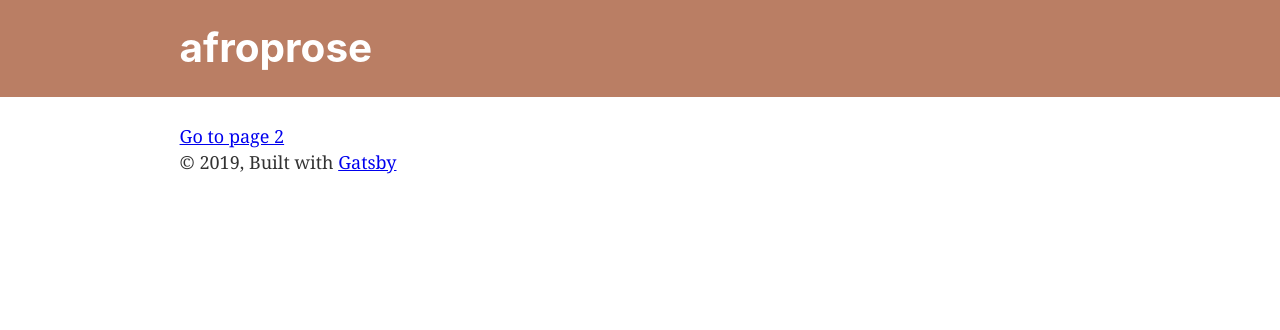
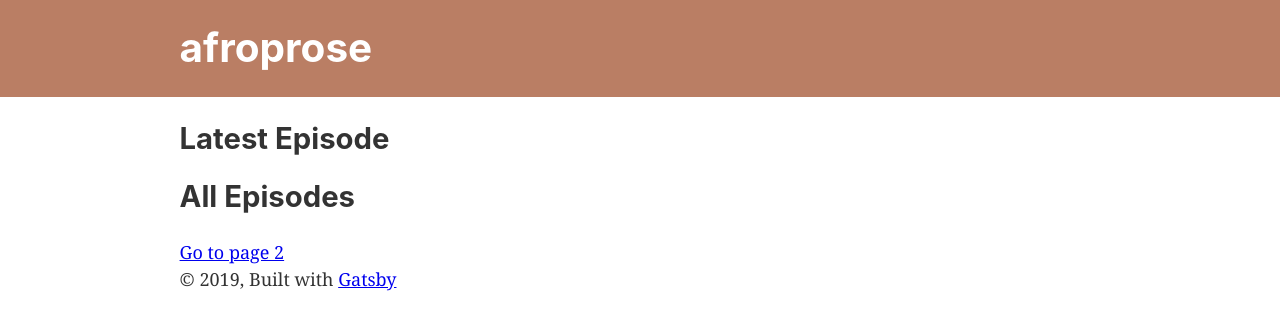
Before and after one commit to brandonkearns/afropro.se, a Gatsby site: page / in a window 1280 px wide. Built offline with nearby package versions, Linux system fonts and the light colour scheme; Gatsby itself is replaced by a stand-in of ours.

Commit message:
Adds placeholder for latest and all episodes

```diff
--- a/src/pages/index.js
+++ b/src/pages/index.js
@@ -8,7 +8,8 @@ import SEO from "../components/seo"
 const IndexPage = () => (
   <Layout>
     <SEO title="Home" />
-
+    <h2>Latest Episode</h2>
+    <h2>All Episodes</h2>
     <Link to="/page-2/">Go to page 2</Link>
   </Layout>
 )
```
